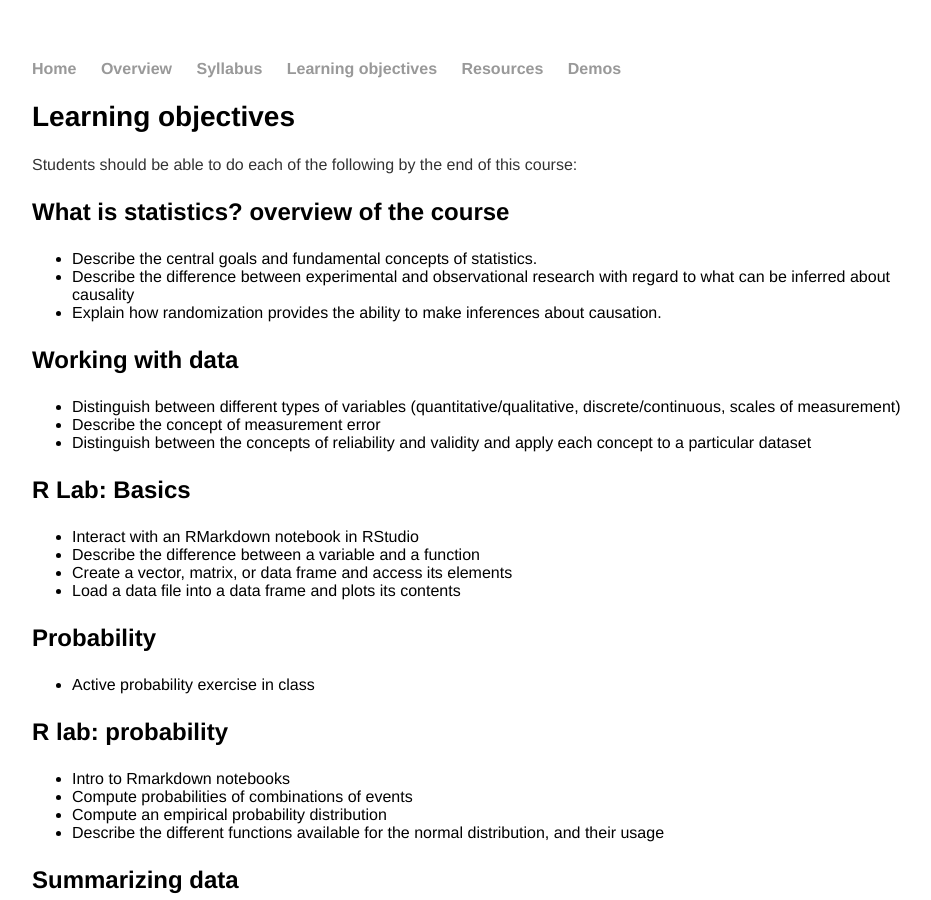
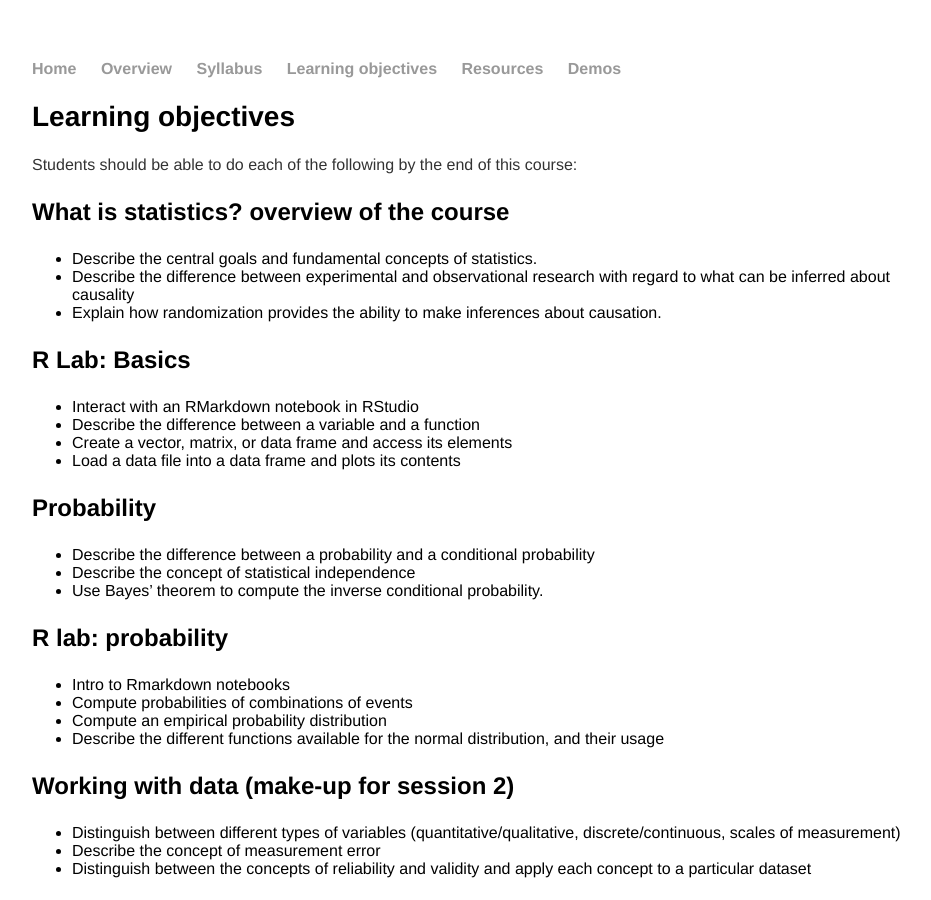
Before and after one commit to stats60/stats60.github.io, a Jekyll site: the page built from objectives/index.md, in a window 1280 px wide and 900 px high. Shown: the whole window, without its empty margins (160-1091 px from the left). Built offline with Jekyll 4.4.1, drawn with Linux system fonts in a browser that asks for light colours; our own code applies the rules of GitHub Pages for plain Markdown files.

Commit message:
autoupdate

```diff
--- a/objectives/index.md
+++ b/objectives/index.md
@@ -24,13 +19,20 @@ Students should be able to do each of the following by the end of this course:
 * Load a data file into a data frame and plots its contents
 
 ### Probability
-* Active probability exercise in class
+* Describe the difference between a probability and a conditional probability
+* Describe the concept of statistical independence
+* Use Bayes’ theorem to compute the inverse conditional probability.
 
 ### R lab: probability
 * Intro to Rmarkdown notebooks
 * Compute probabilities of combinations of events
 * Compute an empirical probability distribution
 * Describe the different functions available for the normal distribution, and their usage
+
+### Working with data (make-up for session 2)
+* Distinguish between different types of variables (quantitative/qualitative, discrete/continuous, scales of measurement)
+* Describe the concept of measurement error
+* Distinguish between the concepts of reliability and validity and apply each concept to a particular dataset
 
 ### Summarizing data
 * Compute absolute, relative, and cumulative frequency distributions for a given dataset
```
Also changed, not shown: other parts of objectives/index.md (+0 -5 lines), full_syllabus/index.md (+5 -4 lines), syllabus/index.md (+2 -2 lines).
